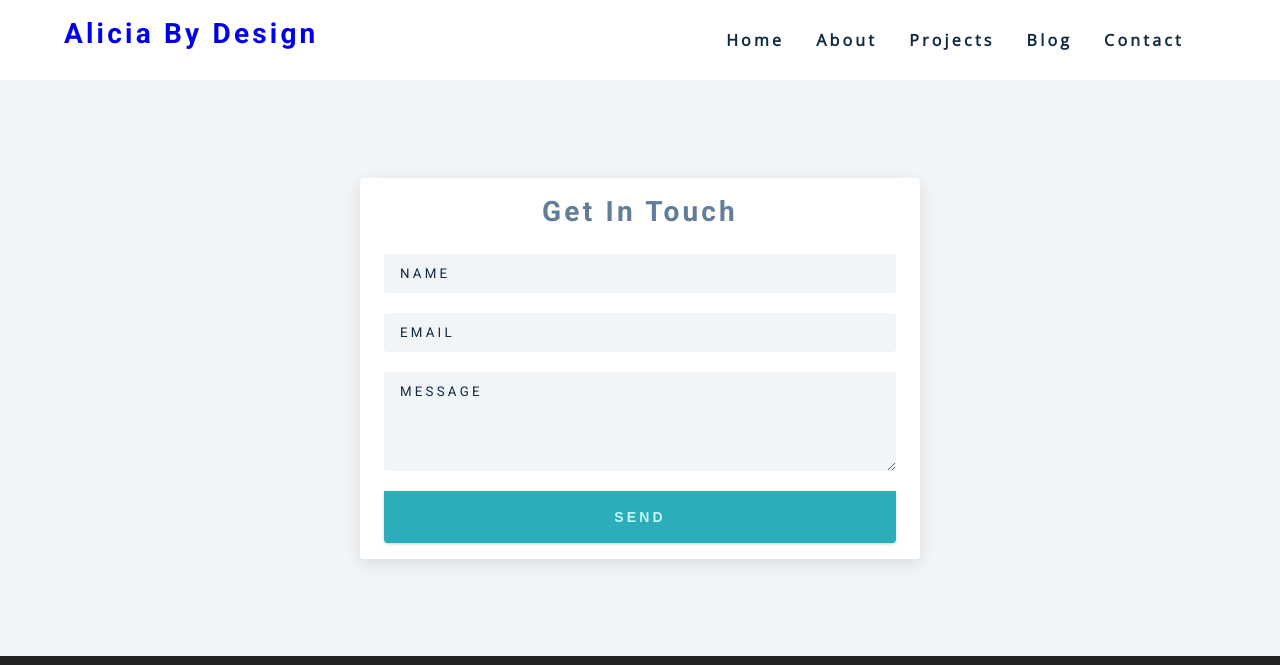
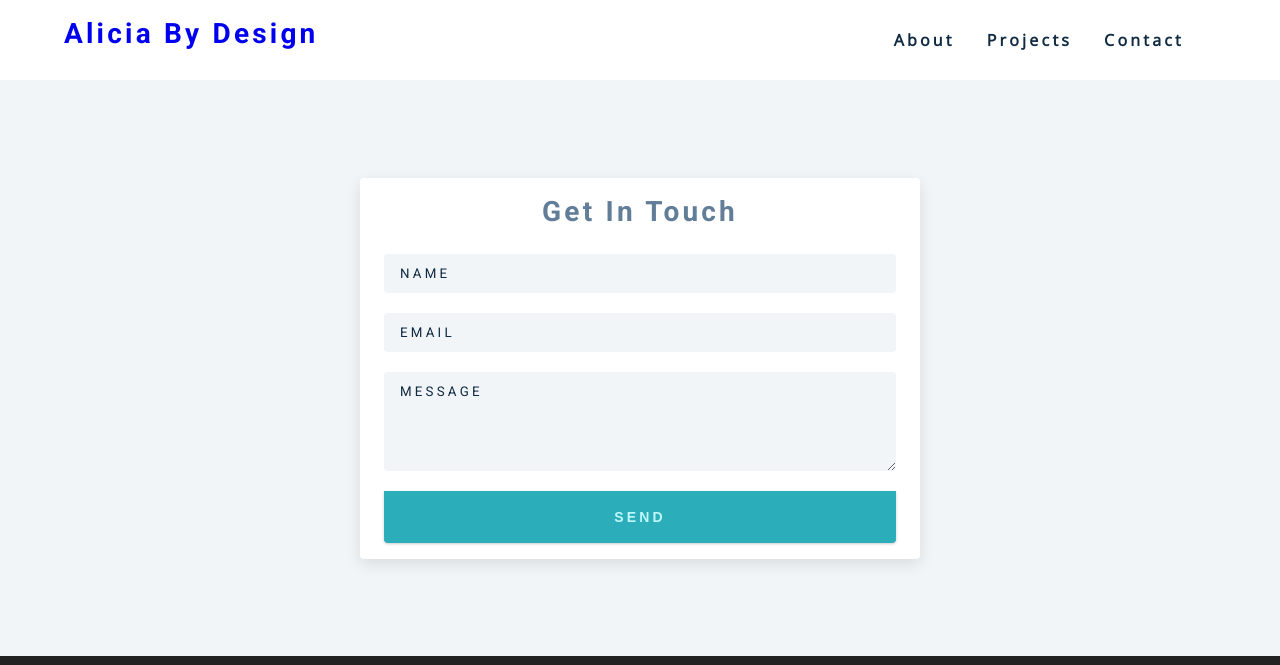
Before and after one commit to chaochaocodes/gatsby-portfolio, a Gatsby site: page /contact in a window 1280 px wide. Shown: the top 665 px of the page. Built offline with nearby package versions, Linux system fonts and the light colour scheme; Gatsby itself is replaced by a stand-in of ours.

Commit message:
Subject navbar links: change home, remove blog

```diff
--- a/src/constants/links.js
+++ b/src/constants/links.js
@@ -1,11 +1,11 @@
 import React from "react"
 import { Link } from "gatsby"
 const data = [
-  {
-    id: 1, // id for list key
-    text: "home", // display text in nav bar
-    url: "/", // navigate to /home
-  },
+  // {
+  //   id: 1, // id for list key
+  //   text: "home", // display text in nav bar
+  //   url: "/", // navigate to /home
+  // },
   {
     id: 2,
     text: "about",
@@ -16,11 +16,11 @@ const data = [
     text: "projects",
     url: "/projects/",
   },
-  {
-    id: 4,
-    text: "blog",
-    url: "/blog/",
-  },
+  // {
+  //   id: 4,
+  //   text: "blog",
+  //   url: "/blog/",
+  // },
   {
     id: 5,
     text: "contact",
```
